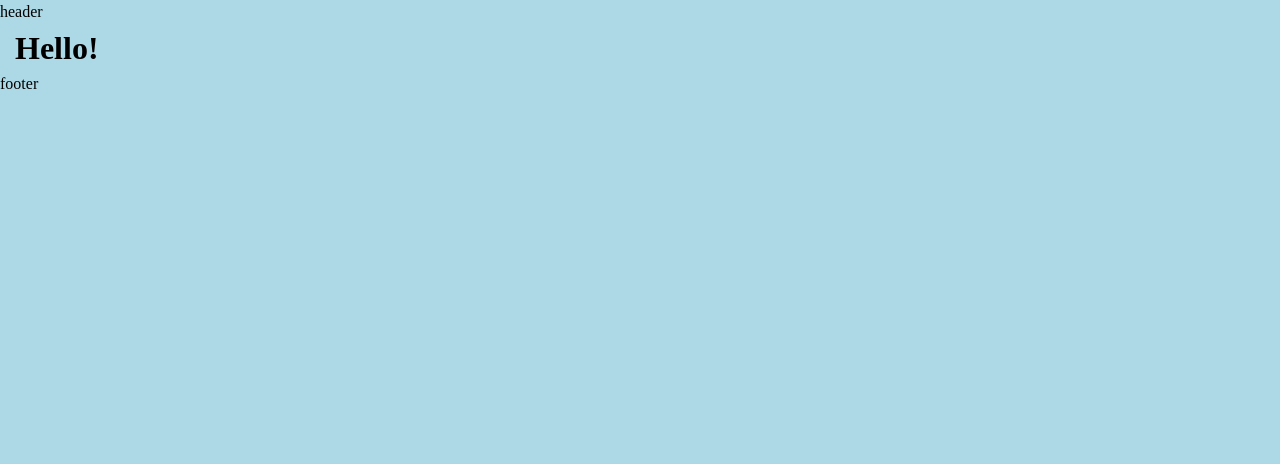
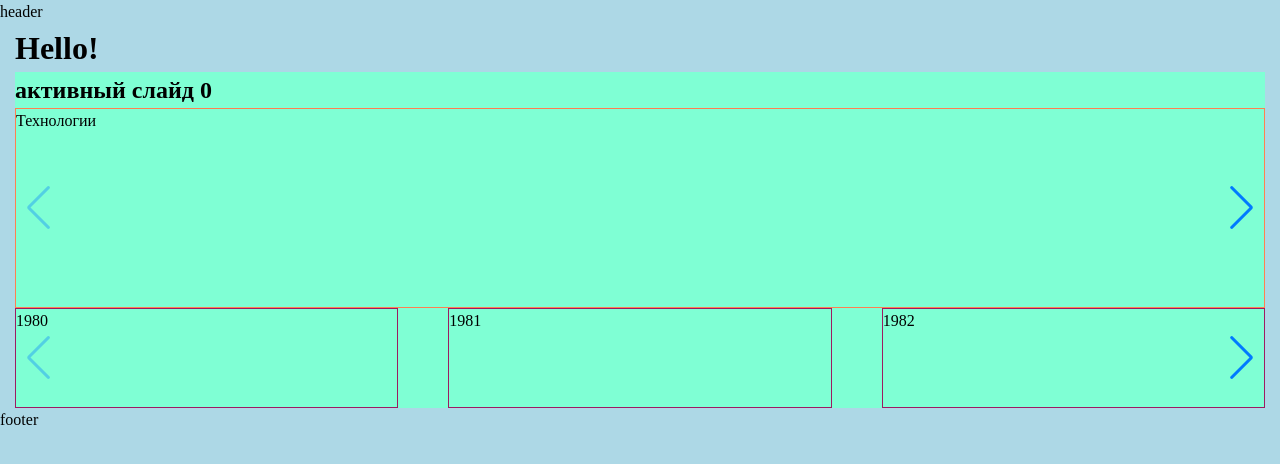
Before and after one commit to elkirillova/only_test, a React app: page / in a window 1280 px wide. Shown: the top 464 px of the page. Built offline with nearby package versions, Linux system fonts and the light colour scheme.

Commit message:
feat: add basic slider functionality draft

```diff
--- a/src/App.tsx
+++ b/src/App.tsx
@@ -1,9 +1,11 @@
 import { Layout } from './Layout'
+import { TimeLineSlider } from './components'
 
 export default function App() {
 	return (
 		<Layout>
 			<h1>Hello!</h1>
+			<TimeLineSlider />
 		</Layout>
 	)
 }
--- /dev/null
+++ b/src/components/TimeLineSlider/TimeLineSlider.scss
@@ -0,0 +1,19 @@
+.timeline {
+	background-color: aquamarine;
+}
+
+.timeline-period-slider {
+	&__slide {
+		width: 100px;
+		height: 200px;
+		border: 1px solid coral;
+	}
+}
+
+.timeline-event-slider {
+	&__slide {
+		width: 100px;
+		height: 100px;
+		border: 1px solid rgb(156, 27, 98);
+	}
+}
--- /dev/null
+++ b/src/components/TimeLineSlider/TimeLineSlider.tsx
@@ -0,0 +1,60 @@
+import { useState } from 'react'
+
+import { Swiper, SwiperSlide } from 'swiper/react'
+import { Navigation, Pagination, A11y } from 'swiper/modules'
+import 'swiper/css'
+import 'swiper/scss/navigation'
+import 'swiper/scss/pagination'
+
+import { useMediaQuery } from '@/hooks'
+import { data } from '@/store'
+
+export const TimeLineSlider = () => {
+	const [activePeriodIndex, setActivePeriodIndex] = useState(0)
+	const isDesktop = useMediaQuery('(min-width: 768px)')
+
+	return (
+		<div className="timeline">
+			<h2>активный слайд {activePeriodIndex}</h2>
+			<Swiper
+				className="timeline-period-slider"
+				spaceBetween={50}
+				slidesPerView={1}
+				modules={[Navigation, Pagination]}
+				navigation
+				pagination={!isDesktop ? { clickable: true } : false}
+				onSwiper={(swiper) => console.log(swiper)}
+				onSlideChange={(swiper) => setActivePeriodIndex(swiper.activeIndex)}
+			>
+				{data.map((period) => (
+					<SwiperSlide key={period.id} className="timeline-period-slider__slide">
+						{period.label}
+					</SwiperSlide>
+				))}
+			</Swiper>
+
+			<Swiper
+				className="timeline-event-slider"
+				modules={[Navigation, A11y]}
+				slidesPerView={'auto'}
+				spaceBetween={25}
+				grabCursor={true}
+				navigation={isDesktop}
+				breakpoints={{
+					1024: {
+						slidesPerView: 3,
+						spaceBetween: 50,
+					},
+				}}
+			>
+				{data[activePeriodIndex].events.map((event) => (
+					<SwiperSlide key={event.id} className="timeline-event-slider__slide">
+						{event.year}
+						<br />
+						{event.short}
+					</SwiperSlide>
+				))}
+			</Swiper>
+		</div>
+	)
+}
--- a/src/components/index.ts
+++ b/src/components/index.ts
@@ -1 +1,2 @@
 export { Container } from './ui/Container/Container'
+export { TimeLineSlider } from './TimeLineSlider/TimeLineSlider'
--- /dev/null
+++ b/src/hooks/index.ts
@@ -0,0 +1 @@
+export { useMediaQuery } from './useMediaQuery'
--- /dev/null
+++ b/src/hooks/useMediaQuery.ts
@@ -0,0 +1,15 @@
+import { useEffect, useState } from 'react'
+
+export const useMediaQuery = (query: string) => {
+	const [matches, setMatches] = useState(() => window.matchMedia(query).matches)
+
+	useEffect(() => {
+		const mediaQueryList = window.matchMedia(query)
+		const listener = (event: MediaQueryListEvent) => setMatches(event.matches)
+
+		mediaQueryList.addEventListener('change', listener)
+		return () => mediaQueryList.removeEventListener('change', listener)
+	}, [query])
+
+	return matches
+}
--- /dev/null
+++ b/src/store/data.ts
@@ -0,0 +1,259 @@
+export const data = [
+	{
+		id: 1,
+		label: 'Технологии',
+		range: [1980, 1986],
+		events: [
+			{
+				id: 0,
+				year: 1980,
+				short: '',
+			},
+			{
+				id: 1,
+				year: 1981,
+				short: '',
+			},
+			{
+				id: 2,
+				year: 1982,
+				short: '',
+			},
+			{
+				id: 3,
+				year: 1983,
+				short: '',
+			},
+			{
+				id: 4,
+				year: 1984,
+				short: '',
+			},
+			{
+				id: 5,
+				year: 1985,
+				short: '',
+			},
+			{
+				id: 6,
+				year: 1986,
+				short: '',
+			},
+		],
+	},
+	{
+		id: 2,
+		label: 'Кино',
+		range: [1987, 1991],
+		events: [
+			{
+				id: 0,
+				year: 1987,
+				short: '',
+			},
+			{
+				id: 1,
+				year: 1988,
+				short: '',
+			},
+			{
+				id: 2,
+				year: 1989,
+				short: '',
+			},
+			{
+				id: 3,
+				year: 1990,
+				short: '',
+			},
+			{
+				id: 4,
+				year: 1991,
+				short: '',
+			},
+			{
+				id: 5,
+				year: 1992,
+				short: '',
+			},
+			{
+				id: 6,
+				year: 1993,
+				short: '',
+			},
+		],
+	},
+	{
+		id: 3,
+		label: 'Литература',
+		range: [1992, 1997],
+		events: [
+			{
+				id: 0,
+				year: 1992,
+				short: '',
+			},
+			{
+				id: 1,
+				year: 1993,
+				short: '',
+			},
+			{
+				id: 2,
+				year: 1994,
+				short: '',
+			},
+			{
+				id: 3,
+				year: 1995,
+				short: '',
+			},
+			{
+				id: 4,
+				year: 1996,
+				short: '',
+			},
+			{
+				id: 5,
+				year: 1997,
+				short: '',
+			},
+		],
+	},
+	{
+		id: 4,
+		label: 'Искусство',
+		range: [1999, 2004],
+		events: [
+			{
+				id: 0,
+				year: 1999,
+				short: '',
+			},
+			{
+				id: 1,
+				year: 2000,
+				short: '',
+			},
+			{
+				id: 2,
+				year: 2001,
+				short: '',
+			},
+			{
+				id: 3,
+				year: 2002,
+				short: '',
+			},
+			{
+				id: 4,
+				year: 2003,
+				short: '',
+			},
+			{
+				id: 5,
+				year: 2004,
+				short: '',
+			},
+		],
+	},
+	{
+		id: 5,
+		label: 'Спорт',
+		range: [2006, 2014],
+		events: [
+			{
+				id: 0,
+				year: 2006,
+				short: '',
+			},
+			{
+				id: 1,
+				year: 2007,
+				short: '',
+			},
+			{
+				id: 2,
+				year: 2008,
+				short: '',
+			},
+			{
+				id: 3,
+				year: 2009,
+				short: '',
+			},
+			{
+				id: 4,
+				year: 2010,
+				short: '',
+			},
+			{
+				id: 5,
+				year: 2011,
+				short: '',
+			},
+			{
+				id: 6,
+				year: 2012,
+				short: '',
+			},
+			{
+				id: 7,
+				year: 2013,
+				short: '',
+			},
+			{
+				id: 8,
+				year: 2014,
+				short: '',
+			},
+		],
+	},
+	{
+		id: 6,
+		label: 'Наука',
+		range: [2015, 2022],
+		events: [
+			{
+				id: 0,
+				year: 2015,
+				short: '13 сентября — частное солнечное затмение, видимое в Южной Африке и части Антарктиды',
+			},
+			{
+				id: 1,
+				year: 2016,
+				short: 'Телескоп «Хаббл» обнаружил самую удалённую из всех обнаруженных галактик, получившую обозначение GN-z11',
+			},
+			{
+				id: 2,
+				year: 2017,
+				short: 'Компания Tesla официально представила первый в мире электрический грузовик Tesla Semi',
+			},
+			{
+				id: 3,
+				year: 2018,
+				short: '2 мая — впервые у планеты, находящейся вне Солнечной системы, обнаружен в атмосфере гелий.',
+			},
+			{
+				id: 4,
+				year: 2019,
+				short: 'Впервые получила официальное одобрение вакцина от лихорадки Эбола',
+			},
+			{
+				id: 5,
+				year: 2020,
+				short: 'Ученым удалось обнаружить и корректно датировать наскальное изображение возрастом более 40 тысяч лет.',
+			},
+			{
+				id: 6,
+				year: 2021,
+				short: 'Матричные РНК-вакцины от COVID-19 считаются одним из важнейших достижений в медицине за последние 20 лет.',
+			},
+			{
+				id: 7,
+				year: 2022,
+				short: '19 января — учёные с помощью телескопа «Хаббл» впервые обнаружили чёрную дыру, которая создаёт звёзды, а не поглощает их',
+			},
+		],
+	},
+]
--- /dev/null
+++ b/src/store/index.ts
@@ -0,0 +1 @@
+export { data } from './data'
--- a/src/styles/index.scss
+++ b/src/styles/index.scss
@@ -4,4 +4,5 @@
 @forward 'global';
 
 // components
+@forward '../components/TimeLineSlider/TimeLineSlider';
 @forward '../components/ui/container/Container';
```
